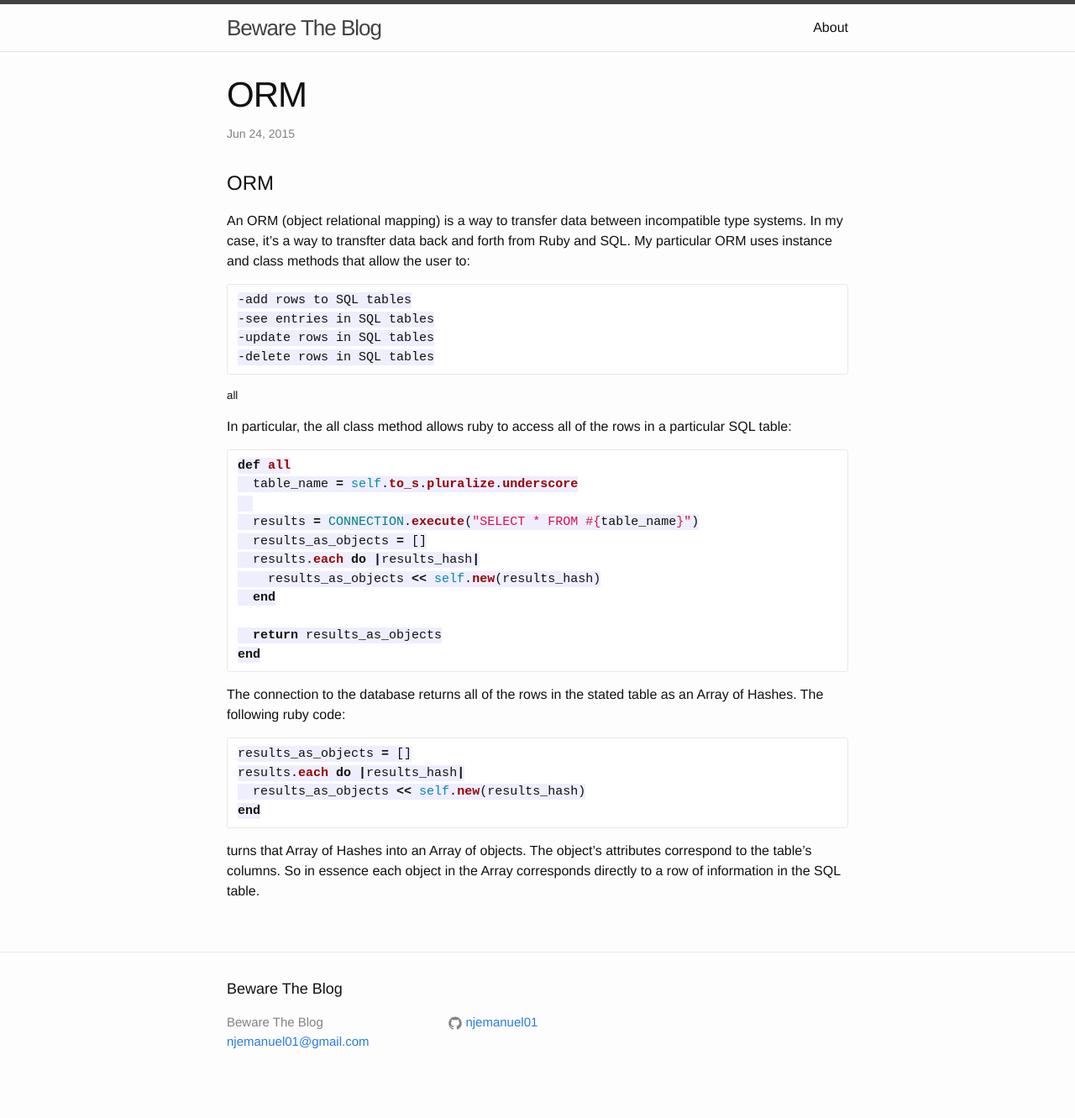
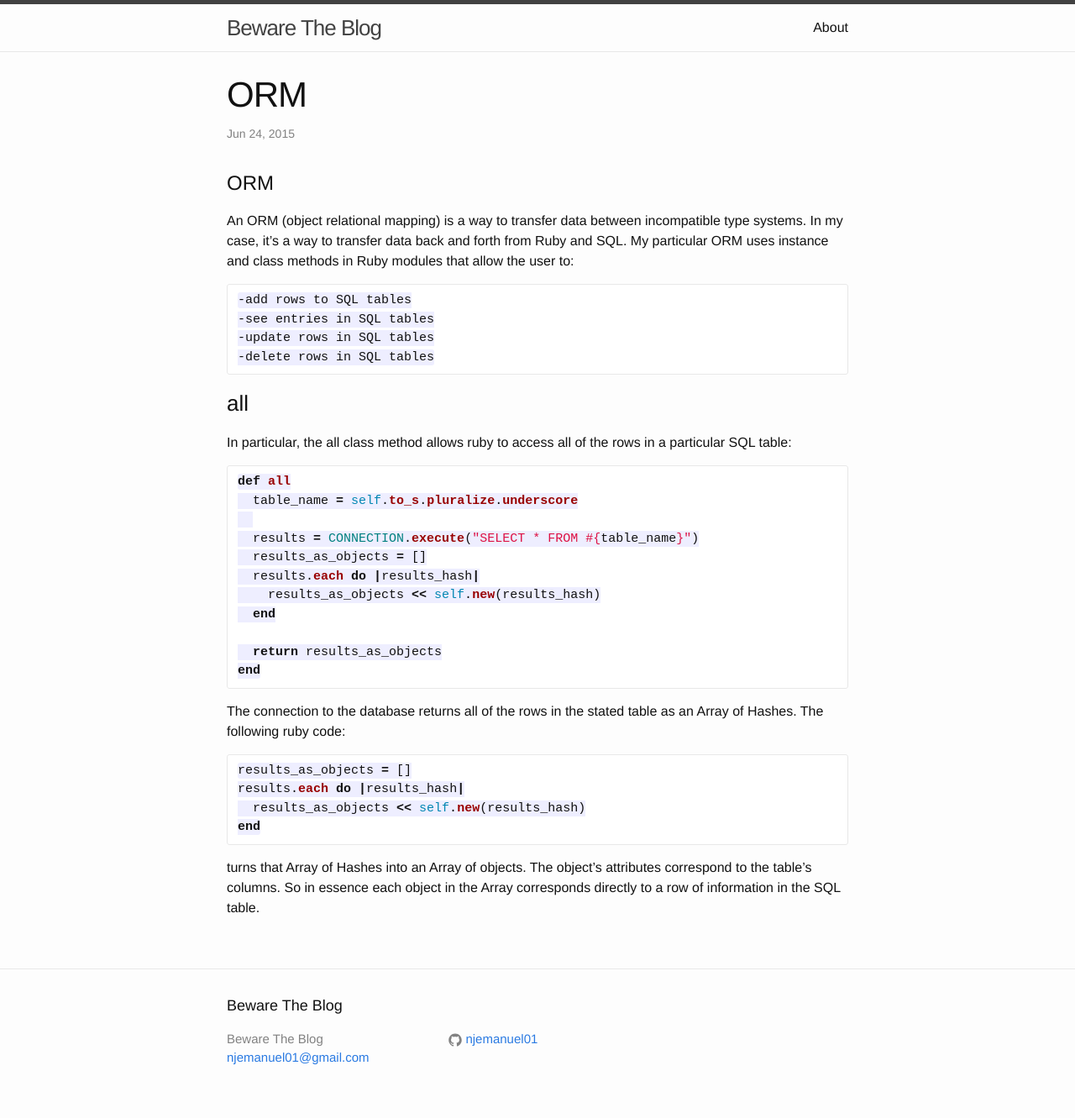
Before and after one commit to njemanuel01/njemanuel01, a Jekyll site: the page built from _posts/2015-06-24-ORM.markdown, in a window 1280 px wide. Shown: the whole page at 84% size. Built offline with Jekyll 4.4.1, drawn with Linux system fonts in a browser that asks for light colours; Markdown is read by kramdown in place of the engine named in the settings.

Commit message:
Updated ORM post.

```diff
--- a/_posts/2015-06-24-ORM.markdown
+++ b/_posts/2015-06-24-ORM.markdown
@@ -7,14 +7,14 @@ categories: code
 
 #ORM
 
-An ORM (object relational mapping) is a way to transfer data between incompatible type systems.  In my case, it's a way to transfter data back and forth from Ruby and SQL.  My particular ORM uses instance and class methods that allow the user to:
+An ORM (object relational mapping) is a way to transfer data between incompatible type systems.  In my case, it's a way to transfer data back and forth from Ruby and SQL.  My particular ORM uses instance and class methods in Ruby modules that allow the user to:
 
     -add rows to SQL tables
     -see entries in SQL tables
     -update rows in SQL tables
     -delete rows in SQL tables
 
-##### all
+###all
 
 In particular, the all class method allows ruby to access all of the rows in a particular SQL table:
 
```
